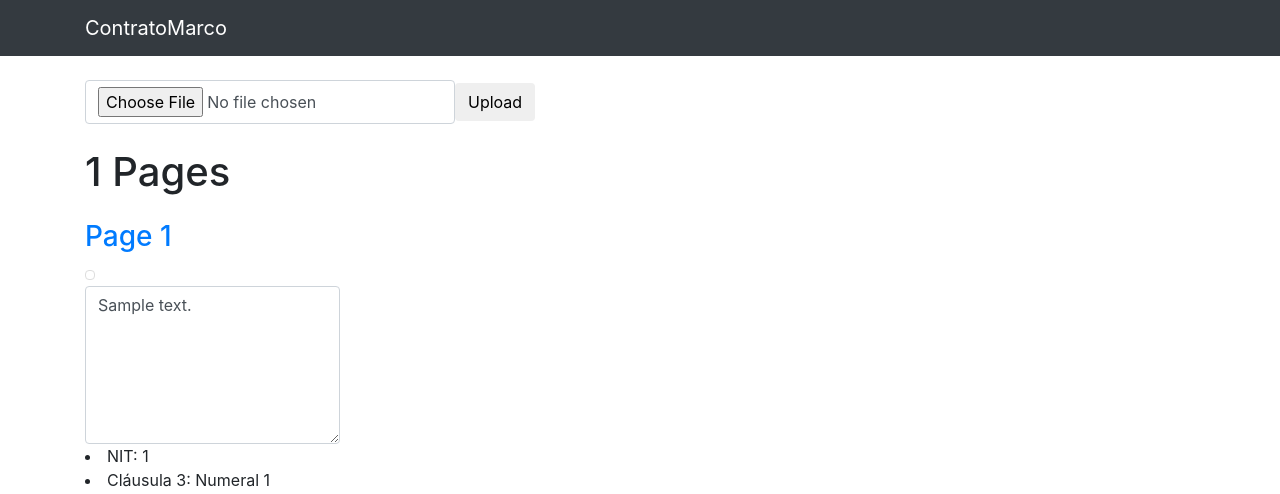
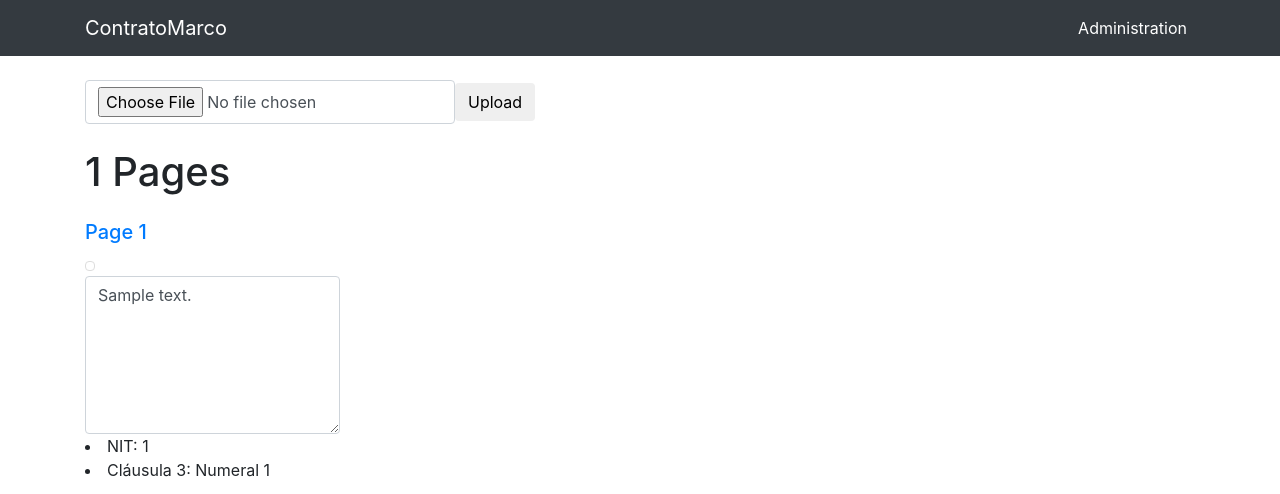
Before and after one commit to larry852/ocr-contratos, a Django app: template converter/templates/upload.html in a window 1280 px wide. Shown: the top 494 px of the page. Run offline with Django 3.2, Linux system fonts and the light colour scheme; the template is opened without the code that fills it: most values are stand-ins (such as "Sample title", 1, 10 or a date in 2020); parts of the project's set-up code (start-up, migrations or seed data) failed here and were passed over; some libraries are stand-ins or nearby versions.

Commit message:
Cambios html

```diff
--- a/contratos/templates/base.html
+++ b/contratos/templates/base.html
@@ -25,7 +25,17 @@
     <!-- Navigation -->
     <nav class="navbar navbar-expand-lg navbar-dark bg-dark fixed-top">
       <div class="container">
-        <a class="navbar-brand" href="#">ContratoMarco</a>
+        <a class="navbar-brand" href="{% url 'index' %}">ContratoMarco</a>
+        <button class="navbar-toggler" type="button" data-toggle="collapse" data-target="#navbarResponsive" aria-controls="navbarResponsive" aria-expanded="false" aria-label="Toggle navigation">
+          <span class="navbar-toggler-icon"></span>
+        </button>
+        <div class="collapse navbar-collapse" id="navbarResponsive">
+          <ul class="navbar-nav ml-auto">
+            <li class="nav-item active">
+              <a class="nav-link" href="{% url 'admin:converter_document_changelist' %}">Administration
+                <span class="sr-only">(current)</span>
+              </a>
+            </li>
       </div>
     </nav>
 
--- a/contratos/urls.py
+++ b/contratos/urls.py
@@ -23,7 +23,7 @@ admin.site.site_title = 'ContratoMarco Administration'
 
 
 urlpatterns = [
-    url(r'^', include('converter.urls')),
+    url(r'^', include('converter.urls'), name='index'),
     url(r'^admin/', admin.site.urls),
     url(r'^media/(?P<path>.*)$', serve, {'document_root': settings.MEDIA_ROOT}),
     url(r'^static/(?P<path>.*)$', serve, {'document_root': settings.STATIC_ROOT}),
--- a/converter/templates/upload.html
+++ b/converter/templates/upload.html
@@ -21,7 +21,7 @@
 		<div class="col-lg-3 col-md-4 col-xs-6">
 			<div class="d-block mb-4 h-100">
 				<a href="{{ page.url }}">
-					<h3>Page {{forloop.counter}}</h3>
+					<h5>Page {{forloop.counter}}</h5>
 					<img class="img-fluid img-thumbnail" src="{{ page.url }}" alt="">
 				</a>
 				<textarea class="form-control" id="exampleFormControlTextarea1" rows="6">{{ page.text }}</textarea>
```
